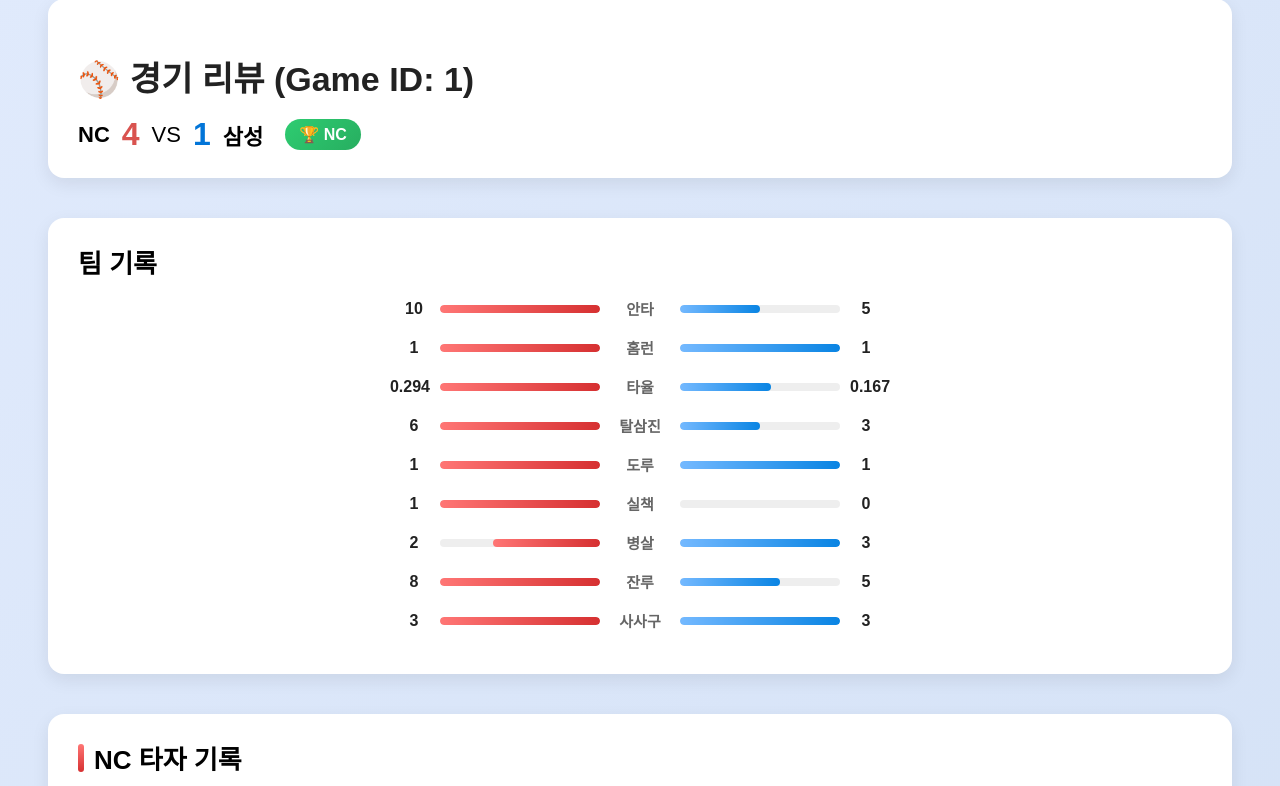
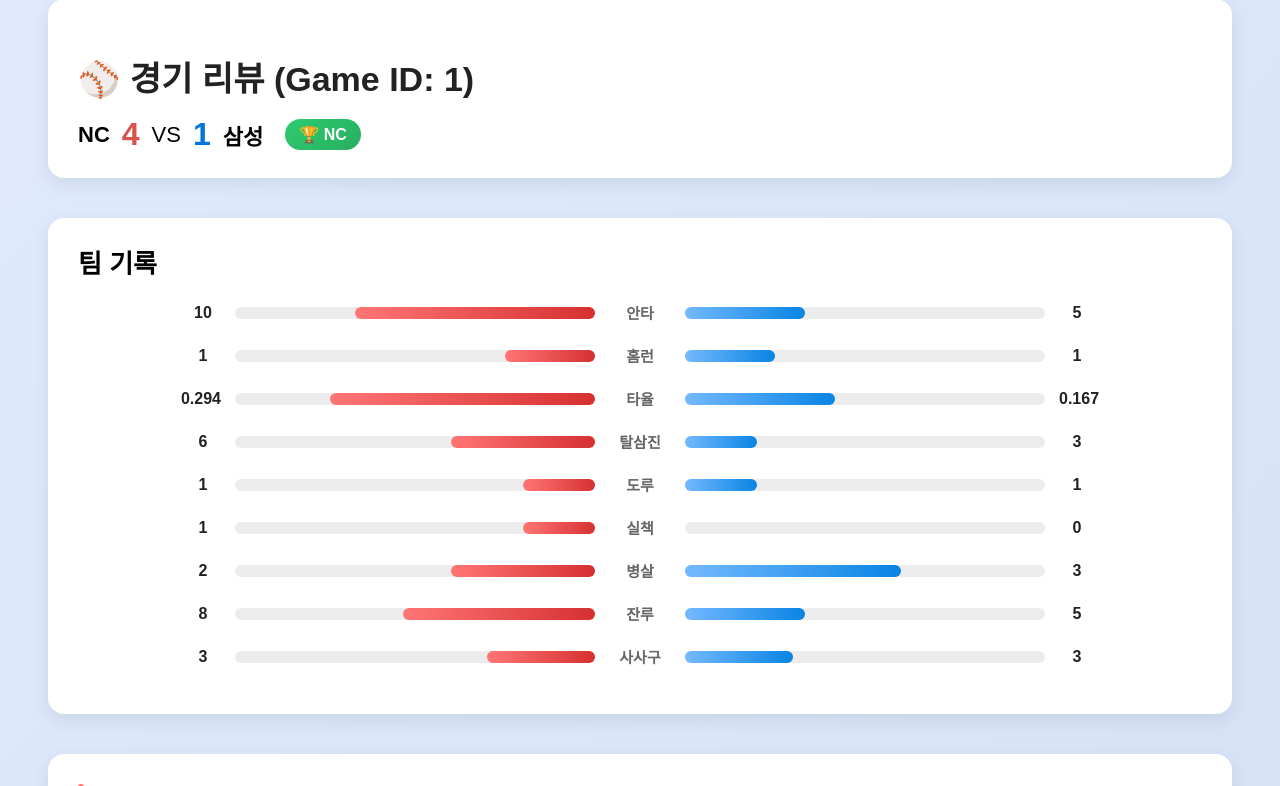
Before and after one commit to 202301657/db-baseball, a Flask app: page /review/1 in a window 1280 px wide. Shown: the part 49-835 px from the top of the page. Run offline with Flask 3, Linux system fonts and the light colour scheme; data comes from the database, SQL or seed files in the repository.

Commit message:
modify review.html

```diff
--- a/templates/review.html
+++ b/templates/review.html
@@ -54,25 +54,27 @@
             margin-left: 10px;
         }
 
-        /* ===== 팀 기록 (중앙 기준 비교) ===== */
+        /* ===== 팀 기록 ===== */
         .team-stats-row {
             display: grid;
-            grid-template-columns: 1fr 80px 1fr;
+            grid-template-columns: 1fr 90px 1fr;
             align-items: center;
-            margin: 18px 0;
+            margin: 22px 0;
         }
 
         .stat-left,
         .stat-right {
             display: flex;
             align-items: center;
-            gap: 10px;
+            gap: 14px;
         }
 
+        /* 왼쪽: 값 → 바 (중앙 기준) */
         .stat-left {
             justify-content: flex-end;
         }
 
+        /* 오른쪽: 바 → 값 */
         .stat-right {
             justify-content: flex-start;
         }
@@ -80,34 +82,35 @@
         .stat-label {
             text-align: center;
             font-size: 15px;
-            font-weight: 700;
+            font-weight: 800;
             color: #666;
         }
 
         .value {
-            min-width: 32px;
+            min-width: 36px;
             text-align: center;
             font-weight: 800;
             color: #222;
         }
 
+        /* ===== 바 (길게!) ===== */
         .bar {
-            width: 160px;
-            height: 8px;
-            background: #eee;
-            border-radius: 6px;
-            overflow: hidden;
+            width: 360px;      /* ← 핵심 */
+            height: 12px;
+            background: #ececec;
+            border-radius: 999px;
         }
 
         .bar span {
             display: block;
             height: 100%;
-            border-radius: 6px;
+            border-radius: 999px;
         }
 
+        /* 중앙 기준으로 퍼지게 */
         .bar.left span {
             background: linear-gradient(90deg, #ff7675, #d63031);
-            margin-left: auto; /* 중앙 기준 왼쪽 확장 */
+            margin-left: auto;     /* 왼쪽으로 채움 */
         }
 
         .bar.right span {
@@ -189,6 +192,18 @@
     </div>
 
     <!-- ===== 팀 기록 ===== -->
+    {% set stat_max = {
+        "안타": 15,
+        "홈런": 4,
+        "타율": 0.4,
+        "탈삼진": 15,
+        "도루": 5,
+        "실책": 5,
+        "병살": 5,
+        "잔루": 15,
+        "사사구": 10
+    } %}
+
     <div class="card">
         <div class="team-header">팀 기록</div>
 
@@ -206,9 +221,10 @@
             ("잔루", t1.left_on_base, t2.left_on_base),
             ("사사구", t1.walks, t2.walks)
         ] %}
-        {% set maxv = v1 if v1 > v2 else v2 %}
+        {% set maxv = stat_max[label] %}
 
         <div class="team-stats-row">
+            <!-- 왼쪽 팀 -->
             <div class="stat-left">
                 <span class="value">{{ v1 }}</span>
                 <div class="bar left">
@@ -216,8 +232,10 @@
                 </div>
             </div>
 
+            <!-- 지표 -->
             <div class="stat-label">{{ label }}</div>
 
+            <!-- 오른쪽 팀 -->
             <div class="stat-right">
                 <div class="bar right">
                     <span style="width: {{ (v2 / maxv * 100) if maxv else 0 }}%"></span>
```
